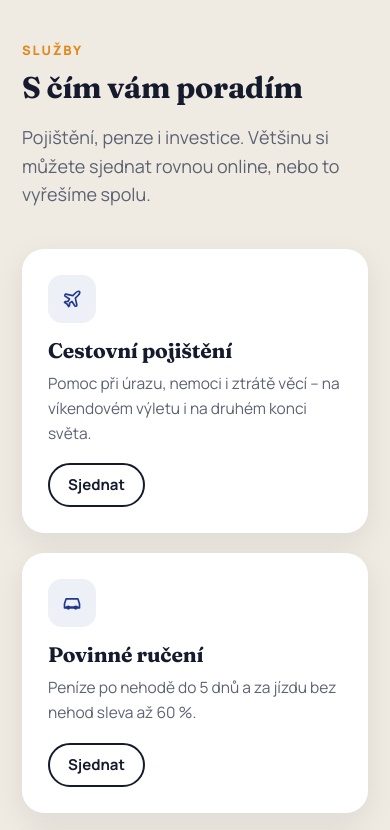
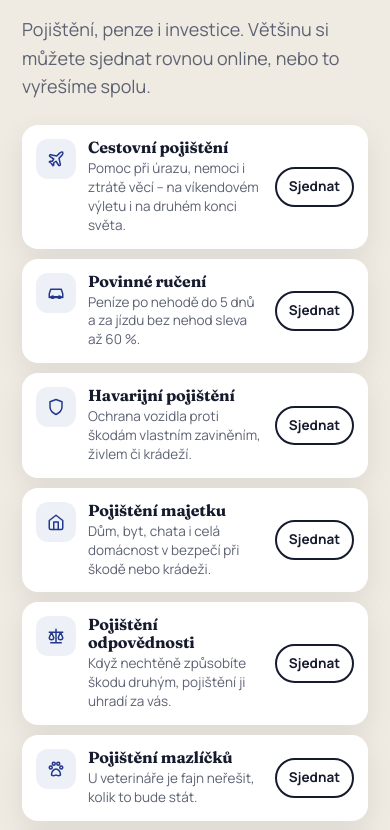
Before and after one commit to jankuchynka/kuchynka-web, a plain HTML site: page index.html in a window 390 px wide. Shown: the part 3453-4283 px from the top of the page. Drawn offline with Linux system fonts and the light colour scheme.

Commit message:
Mobil: služby jako nízké řádky, menší odsazení sekcí
Co-Authored-By: Claude Opus 5.5 <noreply@anthropic.com>
Claude-Session: https://claude.ai/code/session_017cyp1xfVAVBtzvKamTU3Vd

```diff
--- a/index.html
+++ b/index.html
@@ -43,6 +43,7 @@ h2{font-size:clamp(30px,4.2vw,46px)}
 h3{font-size:21px}
 .wrap{max-width:1160px;margin:0 auto;padding:0 22px}
 section{padding:88px 0}
+@media(max-width:620px){section{padding:52px 0}.claims{padding:24px;margin-top:32px}.lead{font-size:16.5px}}
 .eyebrow{font-weight:800;letter-spacing:.14em;text-transform:uppercase;font-size:13px;color:var(--accent);margin-bottom:10px}
 .lead{color:var(--muted);max-width:680px;font-size:18px}
 .btn{display:inline-flex;align-items:center;gap:10px;border-radius:999px;padding:13px 24px;font-weight:700;text-decoration:none;border:2px solid transparent;cursor:pointer;font:inherit;font-weight:700;transition:transform .15s,opacity .15s,background .15s}
@@ -110,7 +111,15 @@ header{position:sticky;top:0;z-index:50;background:rgba(246,243,236,.92);backdro
 .svc p{color:var(--muted);font-size:15.5px;flex:1;margin:0 0 18px}
 .svc .btn{align-self:flex-start}
 @media(max-width:980px){.grid{grid-template-columns:repeat(2,1fr)}}
-@media(max-width:620px){.grid{grid-template-columns:1fr}}
+@media(max-width:620px){
+  .grid{grid-template-columns:1fr;gap:10px;margin-top:24px}
+  .svc{display:grid;grid-template-columns:40px 1fr auto;grid-template-areas:"ico t btn" "ico d btn";column-gap:12px;row-gap:2px;align-items:center;padding:14px 14px;border-radius:16px}
+  .svc .ico{grid-area:ico;width:40px;height:40px;border-radius:12px;margin:0;align-self:start}
+  .svc .ico svg{width:18px;height:18px}
+  .svc h3{grid-area:t;font-size:16px;margin:0}
+  .svc p{grid-area:d;font-size:13.5px;line-height:1.4;margin:0}
+  .svc .btn{grid-area:btn;padding:7px 12px;font-size:13.5px;align-self:center}
+}
 .note{font-size:14px;color:var(--muted);margin-top:22px}
 
 /* claims band */
```
